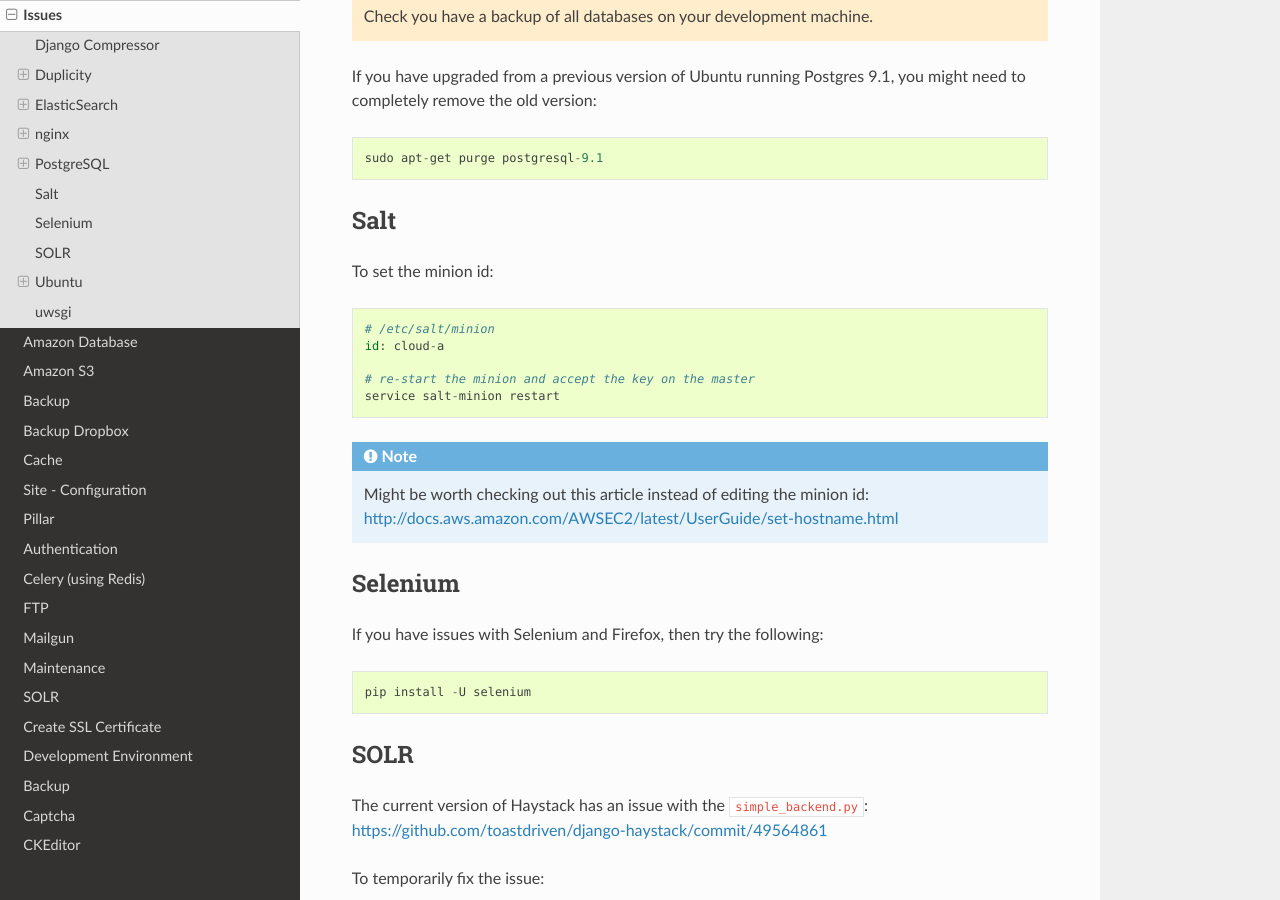
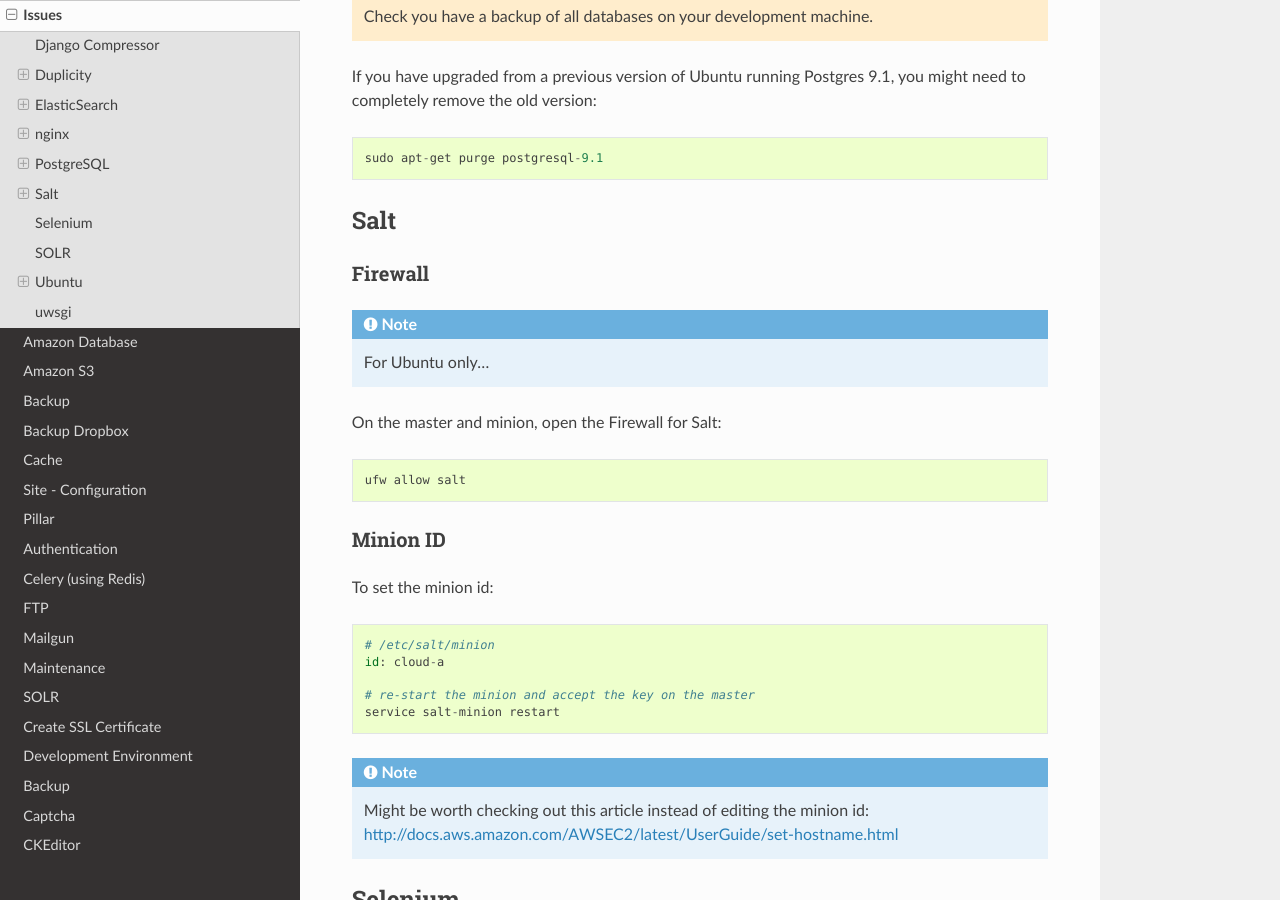
Before and after one commit to pkimber/old-docs-migrated-to-gitlab, a Sphinx documentation site: the page built from source/issues.rst, in a window 1280 px wide and 900 px high, scrolled down 2652 px. Built offline with Sphinx 7.4.7 and the Read the Docs theme 2.0.0, drawn with Linux system fonts in a browser that asks for light colours.

Commit message:
salt firewall

```diff
--- a/source/issues.rst
+++ b/source/issues.rst
@@ -123,6 +123,18 @@ you might need to completely remove the old version::
 Salt
 ====
 
+Firewall
+--------
+
+.. note:: For Ubuntu only...
+
+On the master and minion, open the Firewall for Salt::
+
+  ufw allow salt
+
+Minion ID
+---------
+
 To set the minion id::
 
   # /etc/salt/minion
```
